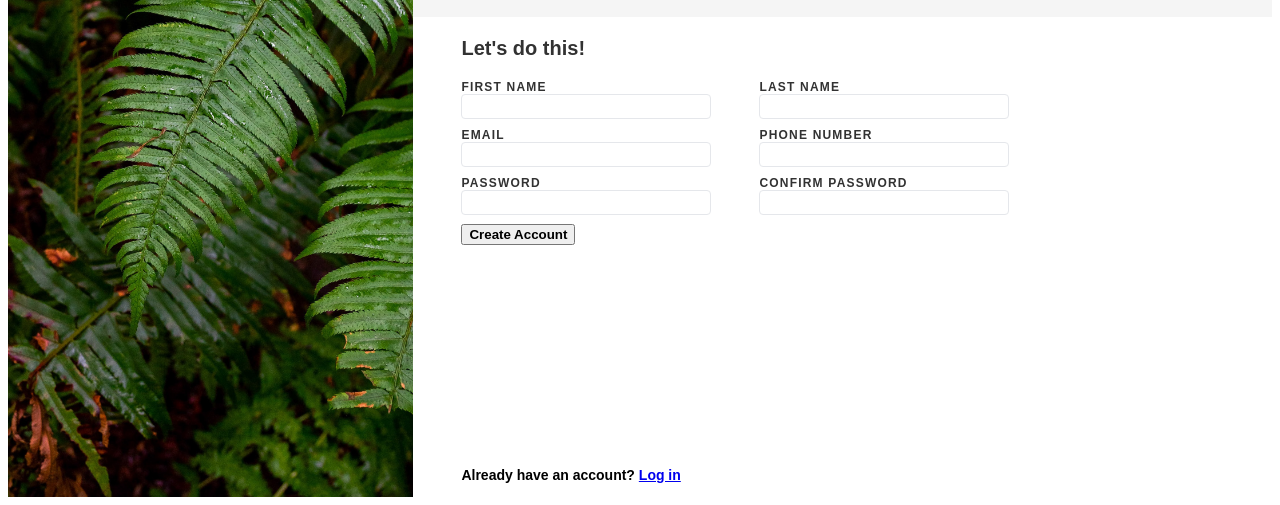
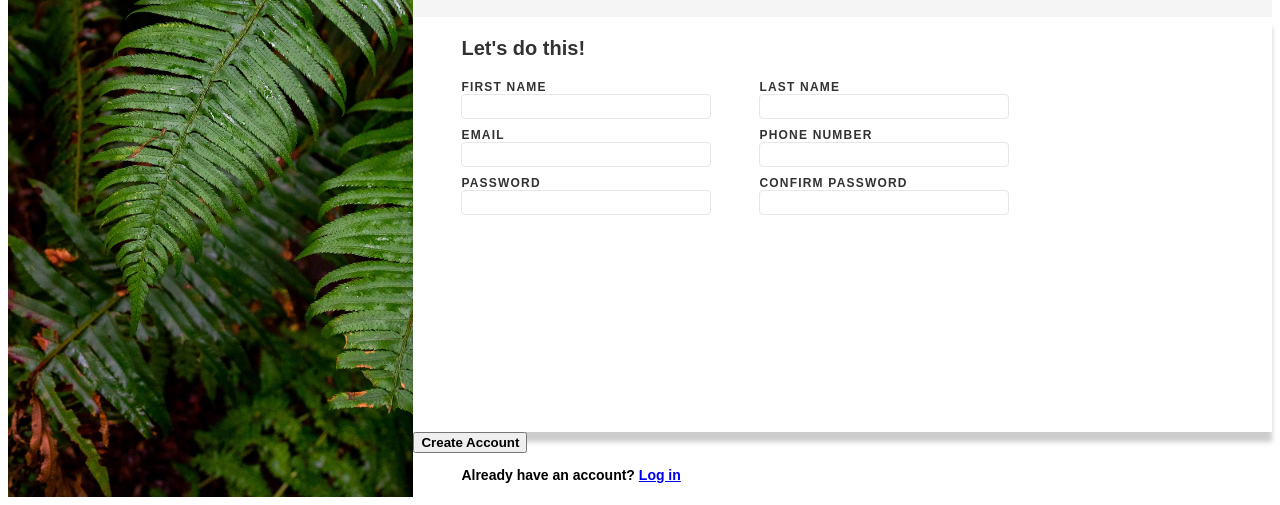
Before and after one commit to tiemouie01/odin-form, a plain HTML site: page index.html in a window 1280 px wide. Shown: the part 311-816 px from the top of the page. Drawn offline with Linux system fonts and the light colour scheme.

Commit message:
Place submit button outside form for easier styling

```diff
--- a/index.html
+++ b/index.html
@@ -22,7 +22,7 @@
             </p>
             <p class="second-text">You <em>know</em> you want to.</p>
         </div>
-        <form action="#" method="post">
+        <form action="#" method="post" id="user-form">
             <p class="form-caption">Let's do this!</p>
             <div class="fields">
                 <div class="field">
@@ -50,9 +50,12 @@
                     <input type="password" name="confirmPassword" id="confirm-pwd">
                 </div>
             </div>
-            <button type="submit">Create Account</button>
         </form>
-        <p class="final-text">Already have an account? <a href="#">Log in</a></p>
+
+        <div class="submit-section">
+            <button type="submit" form="user-form">Create Account</button>
+            <p class="final-text">Already have an account? <a href="#">Log in</a></p>
+        </div>
     </div>
 </body>
 </html>
--- a/styles.css
+++ b/styles.css
@@ -78,6 +78,7 @@ form, .intro-text, .final-text {
 form {
     flex: 1;
     color: rgb(50,50,50);
+    box-shadow: 0 10px 5px rgba(0, 0, 0, 0.2);
 }
 
 label {
```
